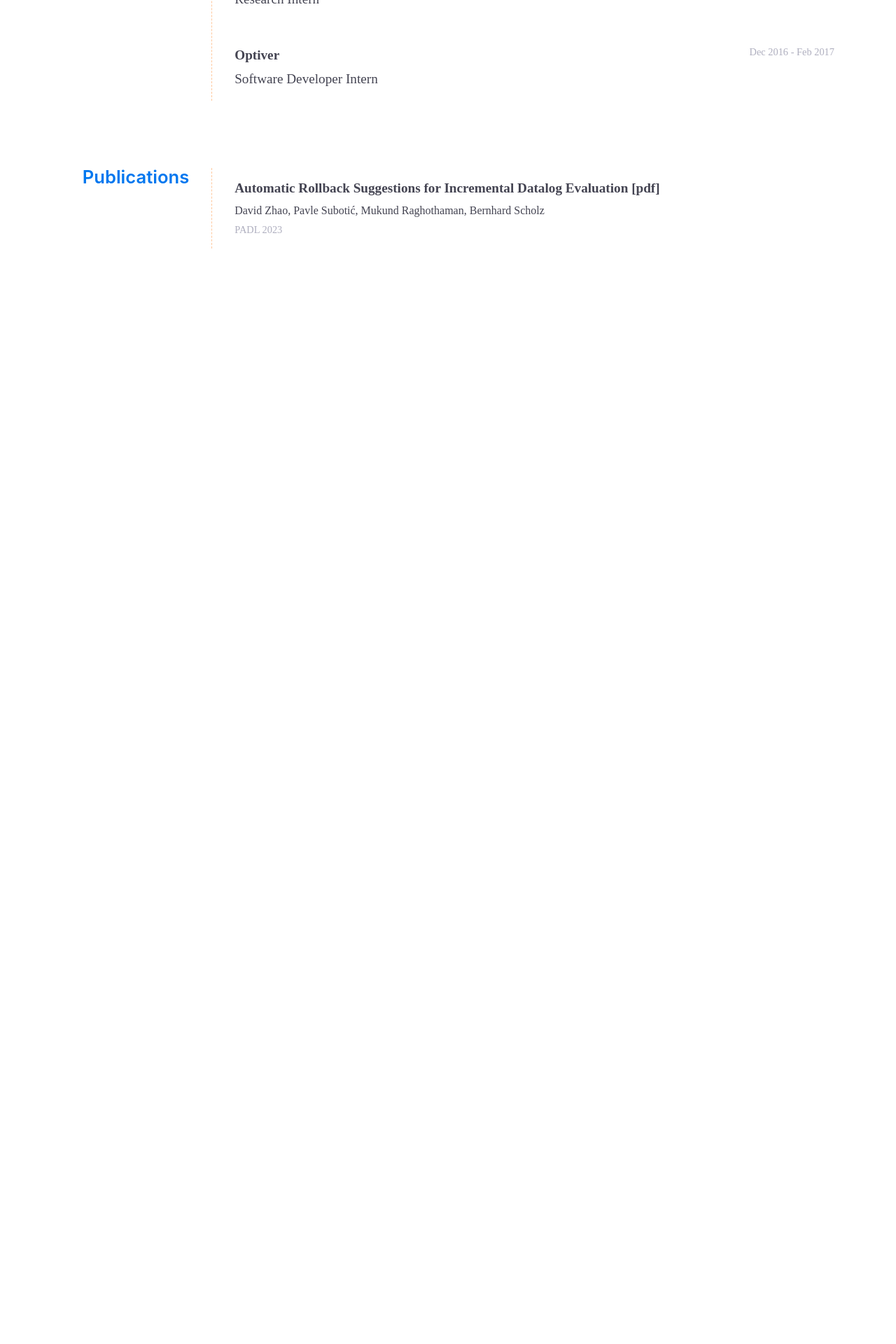
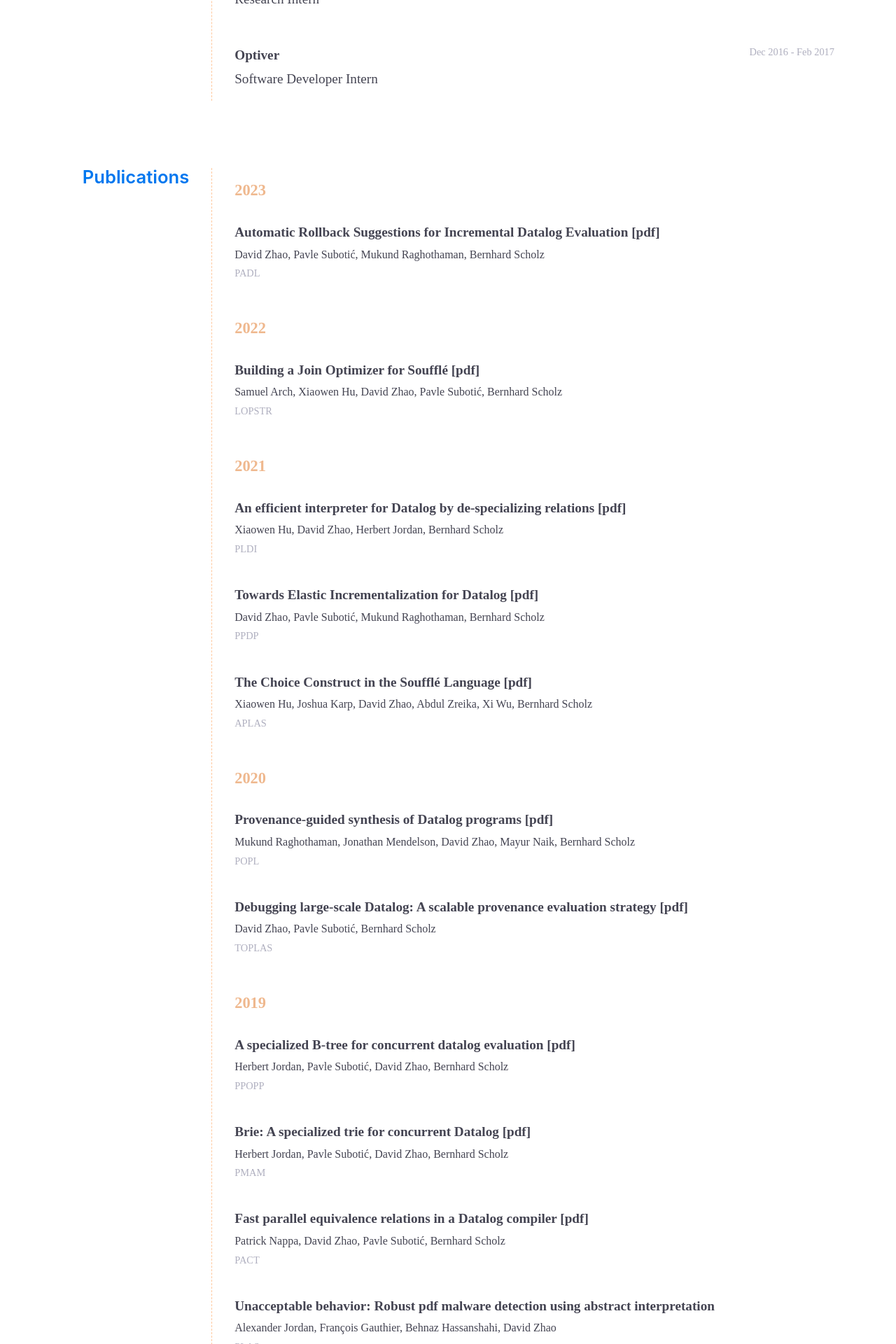
Before and after one commit to davidwzhao/davidwzhao.github.io, a Jekyll site: the page built from index.html, in a window 1280 px wide. Shown: the part 1480-3400 px from the top of the page at 70% size. Built offline with Jekyll 4.4.1, drawn with Linux system fonts in a browser that asks for light colours; some web fonts are replaced; before the commit the page ends 1883 px from its top, so only the background shows below that.

Commit message:
More publications

```diff
--- a/_data/publications.yml
+++ b/_data/publications.yml
@@ -1,4 +1,64 @@
-- title: Automatic Rollback Suggestions for Incremental Datalog Evaluation
+- title: 'Automatic Rollback Suggestions for Incremental Datalog Evaluation'
   url: pdf/PADL2023.pdf
   authors: David Zhao, Pavle Subotić, Mukund Raghothaman, Bernhard Scholz
-  journal: PADL 2023
+  journal: PADL
+  year: 2023
+
+- title: 'Building a Join Optimizer for Soufflé'
+  url: pdf/LOPSTR2022.pdf
+  authors: Samuel Arch, Xiaowen Hu, David Zhao, Pavle Subotić, Bernhard Scholz
+  journal: LOPSTR
+  year: 2022
+
+- title: 'The Choice Construct in the Soufflé Language'
+  url: pdf/APLAS2021.pdf
+  authors: Xiaowen Hu, Joshua Karp, David Zhao, Abdul Zreika, Xi Wu, Bernhard Scholz
+  journal: APLAS
+  year: 2021
+
+- title: 'Towards Elastic Incrementalization for Datalog'
+  url: pdf/PPDP2021.pdf
+  authors: David Zhao, Pavle Subotić, Mukund Raghothaman, Bernhard Scholz
+  journal: PPDP
+  year: 2021
+
+- title: 'An efficient interpreter for Datalog by de-specializing relations'
+  url: pdf/PLDI2021.pdf
+  authors: Xiaowen Hu, David Zhao, Herbert Jordan, Bernhard Scholz
+  journal: PLDI
+  year: 2021
+
+- title: 'Debugging large-scale Datalog: A scalable provenance evaluation strategy'
+  url: pdf/TOPLAS2020.pdf
+  authors: David Zhao, Pavle Subotić, Bernhard Scholz
+  journal: TOPLAS
+  year: 2020
+
+- title: 'Provenance-guided synthesis of Datalog programs'
+  url: pdf/POPL2020.pdf
+  authors: Mukund Raghothaman, Jonathan Mendelson, David Zhao, Mayur Naik, Bernhard Scholz
+  journal: POPL
+  year: 2020
+
+- title: 'Unacceptable behavior: Robust pdf malware detection using abstract interpretation'
+  authors: Alexander Jordan, François Gauthier, Behnaz Hassanshahi, David Zhao
+  journal: PLAS
+  year: 2019
+
+- title: 'Fast parallel equivalence relations in a Datalog compiler'
+  url: pdf/PACT2019.pdf
+  authors: Patrick Nappa, David Zhao, Pavle Subotić, Bernhard Scholz
+  journal: PACT
+  year: 2019
+
+- title: 'Brie: A specialized trie for concurrent Datalog'
+  url: pdf/PMAM2019.pdf
+  authors: Herbert Jordan, Pavle Subotić, David Zhao, Bernhard Scholz
+  journal: PMAM
+  year: 2019
+
+- title: 'A specialized B-tree for concurrent datalog evaluation'
+  url: pdf/PPOPP2019.pdf
+  authors: Herbert Jordan, Pavle Subotić, David Zhao, Bernhard Scholz
+  journal: PPOPP
+  year: 2019
--- a/_includes/publications.html
+++ b/_includes/publications.html
@@ -2,14 +2,24 @@
     <span class="section_title">Publications</span>
 
     <span class="section_content">
-        {% for pub in site.data.publications %}
-
+        {% assign pubs = site.data.publications | sort: 'year' | reverse %}
+        {% for pub in pubs %}
+            {% if forloop.index0 == 0 %}
+                <span class="publication_year">{{ pub.year }}</span>
+            {% else %}
+                {% assign previndex = forloop.index0 | minus: 1 %}
+                {% if pubs[previndex].year != pub.year %}
+                    <span class="publication_year">{{ pub.year }}</span>
+                {% endif %}
+            {% endif %}
             <div class="publication">
                 <span class="publication_title">
                     {{ pub.title }}
+                    {% if pub.url %}
                         <a class="underline_link" href="{{ pub.url }}" target="_blank">
                             [pdf]
                         </a>
+                    {% endif %}
                 </span>
                 <span class="publication_authors">{{ pub.authors }}</span>
                 <span class="publication_journal">{{ pub.journal }}</span>
--- a/_sass/coolscss/_globals.scss
+++ b/_sass/coolscss/_globals.scss
@@ -11,6 +11,7 @@ $green: #bae67e;
 $purple: #7d0ce8;
 $red: #ff0000;
 $orange: #FFC89E;
+$dark-orange: #EFB88E;
 $yellow: #ffdc00;
 $accent: #ffcc66;
 
--- a/_sass/coolscss/_publications.scss
+++ b/_sass/coolscss/_publications.scss
@@ -3,9 +3,16 @@
         display: grid;
         gap: 1.2rem 0rem;
 
+        .publication_year {
+            font-weight: 700;
+            font-size: 1.4rem;
+            color: $dark-orange;
+            margin-top: 0.8rem;
+        }
+
         .publication {
 
-            margin-top: 0.8rem;
+            margin-top: 0.2rem;
             margin-bottom: 0.8rem;
 
             display: grid;
```
Lines whose indentation alone changed are shown as unchanged.
